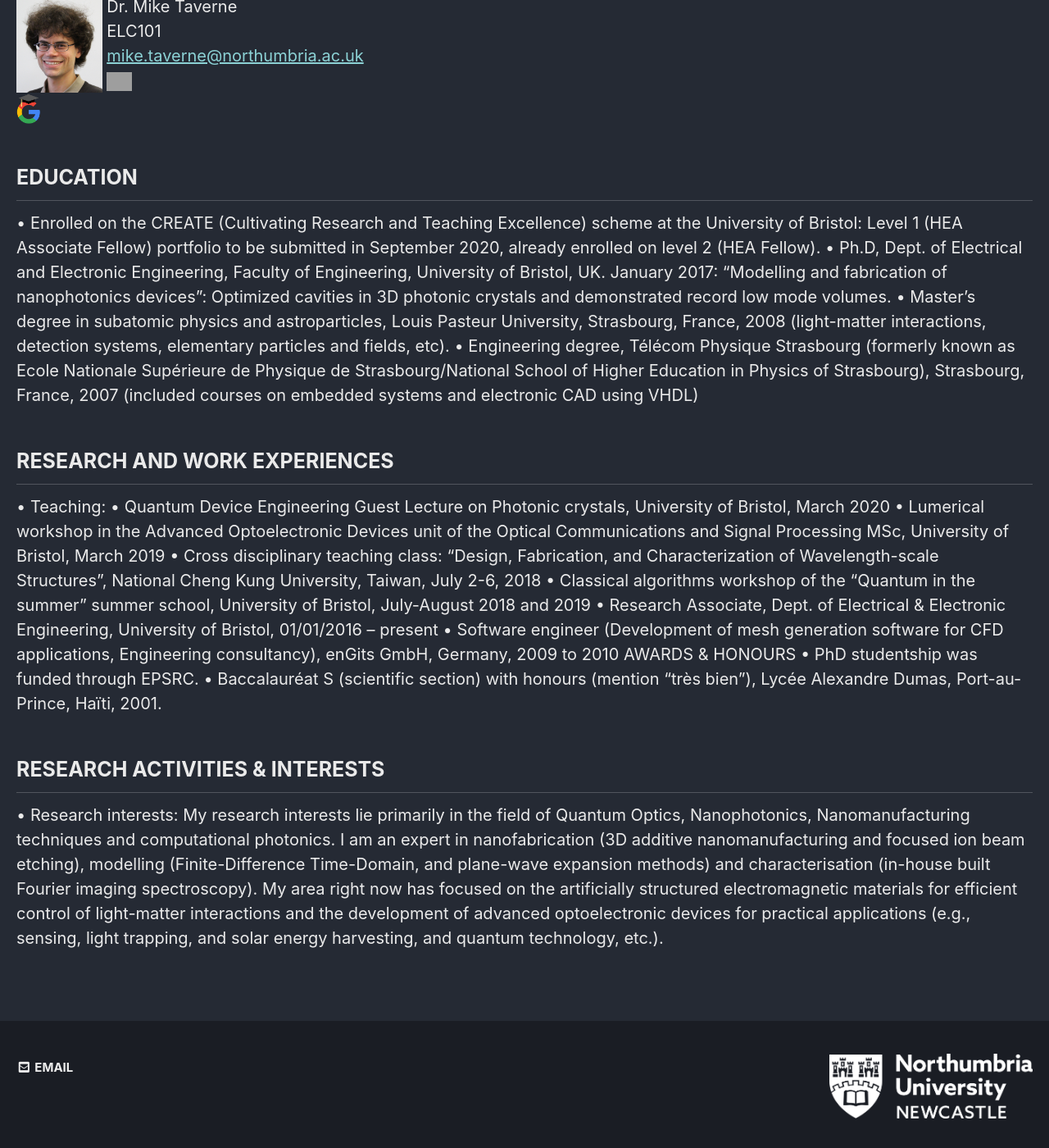
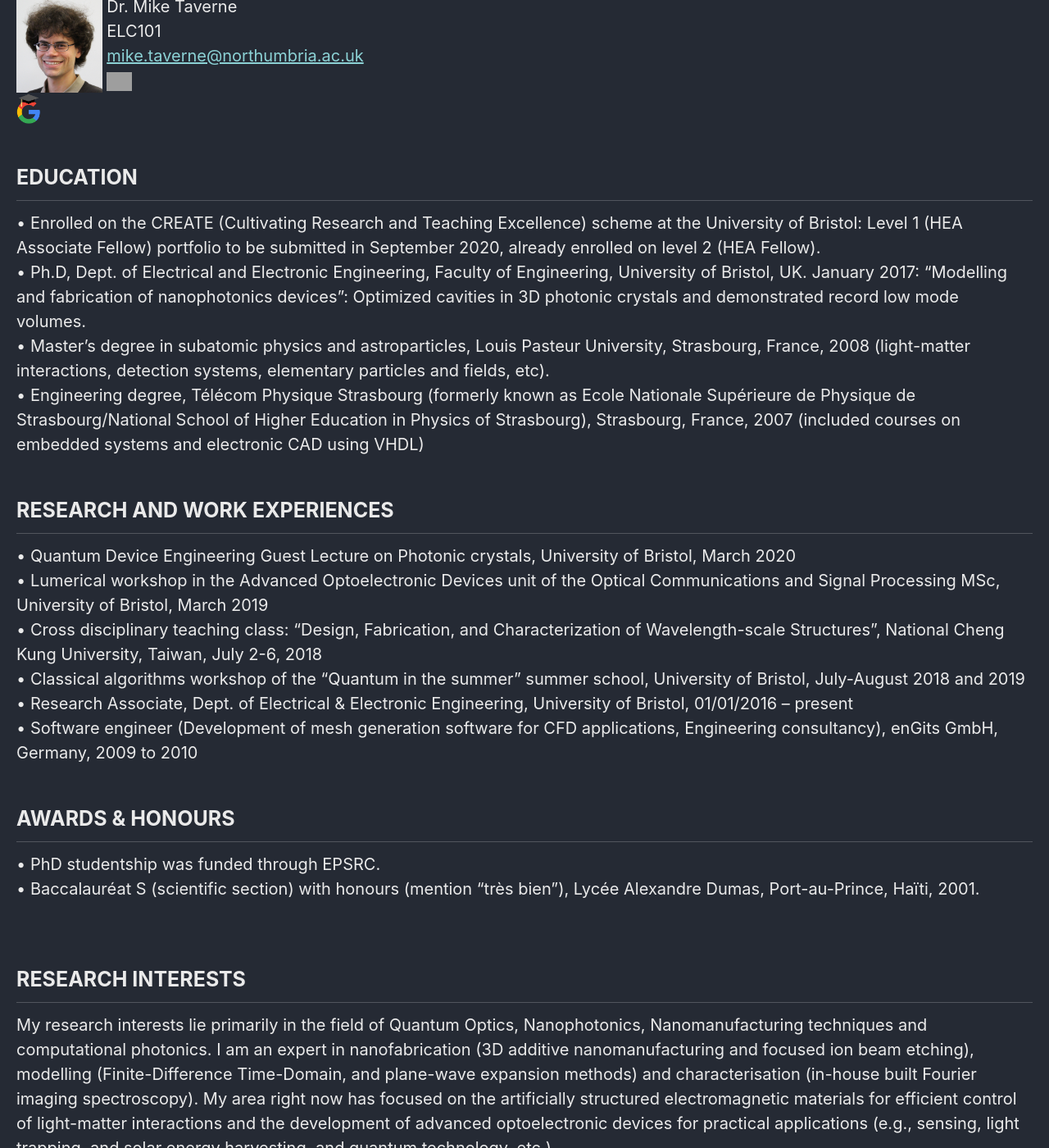
Before and after one commit to qubits/nanophotonicenglab.github.io, a Jekyll site: the page built from _pages/Mike-P-C-Taverne.md, in a window 1280 px wide and 1400 px high, scrolled down 233 px. Shown: the whole window at 82% size. Built offline with Jekyll 4.4.1, drawn with Linux system fonts in a browser that asks for light colours; cached includes are drawn as plain includes; some of the changed text lies outside the part shown.

Commit message:
Update Mike-P-C-Taverne.md

```diff
--- a/_pages/Mike-P-C-Taverne.md
+++ b/_pages/Mike-P-C-Taverne.md
@@ -19,22 +19,22 @@ Detailed profile
 <a href="https://scholar.google.com/citations?user=9sFGPrEAAAAJ"><img src="{{ site.url }}{{ site.baseurl }}/assets/profiles/google.png" style="width: 2.5%; border: none; text-decoration: none"/></a>&nbsp;
 
 ## EDUCATION
-•	Enrolled on the CREATE (Cultivating Research and Teaching Excellence) scheme at the University of Bristol: Level 1 (HEA Associate Fellow) portfolio to be submitted in September 2020, already enrolled on level 2 (HEA Fellow).
-•	Ph.D, Dept. of Electrical and Electronic Engineering, Faculty of Engineering, University of Bristol, UK. January 2017: “Modelling and fabrication of nanophotonics devices”: Optimized cavities in 3D photonic crystals and demonstrated record low mode volumes.
-•	Master’s degree in subatomic physics and astroparticles, Louis Pasteur University, Strasbourg, France, 2008 (light-matter interactions, detection systems, elementary particles and fields, etc).
-•	Engineering degree, Télécom Physique Strasbourg (formerly known as Ecole Nationale Supérieure de Physique de Strasbourg/National School of Higher Education in Physics of Strasbourg), Strasbourg, France, 2007 (included courses on embedded systems and electronic CAD using VHDL)
+•	Enrolled on the CREATE (Cultivating Research and Teaching Excellence) scheme at the University of Bristol: Level 1 (HEA Associate Fellow) portfolio to be submitted in September 2020, already enrolled on level 2 (HEA Fellow).<br>
+•	Ph.D, Dept. of Electrical and Electronic Engineering, Faculty of Engineering, University of Bristol, UK. January 2017: “Modelling and fabrication of nanophotonics devices”: Optimized cavities in 3D photonic crystals and demonstrated record low mode volumes.<br>
+•	Master’s degree in subatomic physics and astroparticles, Louis Pasteur University, Strasbourg, France, 2008 (light-matter interactions, detection systems, elementary particles and fields, etc). <br>
+•	Engineering degree, Télécom Physique Strasbourg (formerly known as Ecole Nationale Supérieure de Physique de Strasbourg/National School of Higher Education in Physics of Strasbourg), Strasbourg, France, 2007 (included courses on embedded systems and electronic CAD using VHDL)<br>
 
 ## RESEARCH AND WORK EXPERIENCES
-•	Teaching:
-•	Quantum Device Engineering Guest Lecture on Photonic crystals, University of Bristol, March 2020
-•	Lumerical workshop in the Advanced Optoelectronic Devices unit of the Optical Communications and Signal Processing MSc, University of Bristol, March 2019
-•	Cross disciplinary teaching class: “Design, Fabrication, and Characterization of Wavelength-scale Structures”, National Cheng Kung University, Taiwan, July 2-6, 2018
+•	Quantum Device Engineering Guest Lecture on Photonic crystals, University of Bristol, March 2020<br>
+•	Lumerical workshop in the Advanced Optoelectronic Devices unit of the Optical Communications and Signal Processing MSc, University of Bristol, March 2019<br>
+•	Cross disciplinary teaching class: “Design, Fabrication, and Characterization of Wavelength-scale Structures”, National Cheng Kung University, Taiwan, July 2-6, 2018<br>
 •	Classical algorithms workshop of the "Quantum in the summer" summer school, University of Bristol, July-August 2018 and 2019
-•	Research Associate, Dept. of Electrical & Electronic Engineering, University of Bristol, 01/01/2016  –  present
-•	Software engineer (Development of mesh generation software for CFD applications, Engineering consultancy), enGits GmbH, Germany, 2009 to 2010
-AWARDS & HONOURS
-•	PhD studentship was funded through EPSRC.
-•	Baccalauréat S (scientific section) with honours (mention “très bien”), Lycée Alexandre Dumas, Port-au-Prince, Haïti, 2001.
+•	Research Associate, Dept. of Electrical & Electronic Engineering, University of Bristol, 01/01/2016  –  present<br>
+•	Software engineer (Development of mesh generation software for CFD applications, Engineering consultancy), enGits GmbH, Germany, 2009 to 2010<br>
 
-## RESEARCH ACTIVITIES & INTERESTS
-•	Research interests: My research interests lie primarily in the field of Quantum Optics, Nanophotonics, Nanomanufacturing techniques and computational photonics. I am an expert in nanofabrication (3D additive nanomanufacturing and focused ion beam etching), modelling (Finite-Difference Time-Domain, and plane-wave expansion methods) and characterisation (in-house built Fourier imaging spectroscopy). My area right now has focused on the artificially structured electromagnetic materials for efficient control of light-matter interactions and the development of advanced optoelectronic devices for practical applications (e.g., sensing, light trapping, and solar energy harvesting, and quantum technology, etc.).
+## AWARDS & HONOURS
+•	PhD studentship was funded through EPSRC.<br>
+•	Baccalauréat S (scientific section) with honours (mention “très bien”), Lycée Alexandre Dumas, Port-au-Prince, Haïti, 2001.<br>
+
+## RESEARCH INTERESTS
+My research interests lie primarily in the field of Quantum Optics, Nanophotonics, Nanomanufacturing techniques and computational photonics. I am an expert in nanofabrication (3D additive nanomanufacturing and focused ion beam etching), modelling (Finite-Difference Time-Domain, and plane-wave expansion methods) and characterisation (in-house built Fourier imaging spectroscopy). My area right now has focused on the artificially structured electromagnetic materials for efficient control of light-matter interactions and the development of advanced optoelectronic devices for practical applications (e.g., sensing, light trapping, and solar energy harvesting, and quantum technology, etc.).
```
